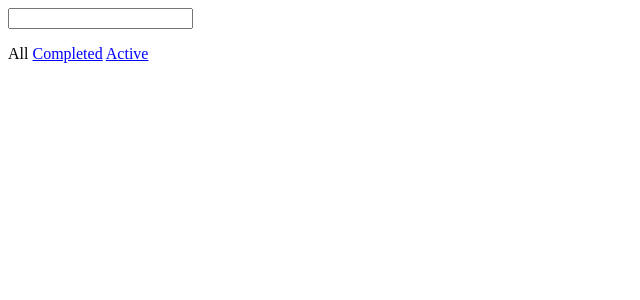
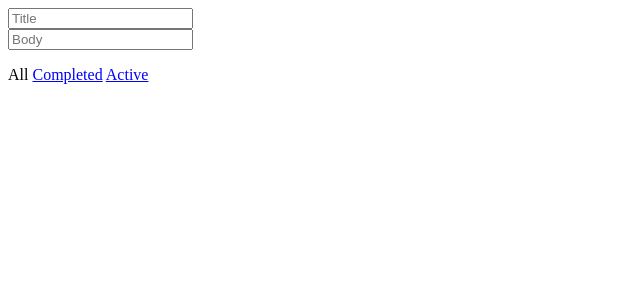
Before and after one commit to erikmccomb/react_blog, a React (Create React App) app: page / in a window 1280 px wide. Shown: the top 300 px of the page, without its empty margins (0-640 px from the left). Built offline with nearby package versions, Linux system fonts and the light colour scheme.

Commit message:
Two entry form boxes, no longer submitting

```diff
--- a/src/components/Entry.js
+++ b/src/components/Entry.js
@@ -12,7 +12,7 @@ const styles = {
   }
 }
 
-const Entry = ( {id, name, complete, dispatch} ) => (
+const Entry = ( {id, title, description, complete, dispatch} ) => (
   <li onClick={ () => dispatch(toggleEntry(id)) }
   // if complete true, it will combine styles.entry with styles.complete,
   // otherwise, just a regular styling will be used.
@@ -22,7 +22,7 @@ const Entry = ( {id, name, complete, dispatch} ) => (
       ...styles.entry
     }
     : styles.entry}>
-    {name}
+    {title}
   </li>
 )
 
--- a/src/components/EntryForm.js
+++ b/src/components/EntryForm.js
@@ -6,20 +6,31 @@ import {addEntry} from '../actions/entries';
 // Class because the form will have state
 class EntryForm extends React.Component {
   state = {
-    name: ''
+    title: ''
+  }
+
+  onTitleChange = (e) => {
+    this.setState({title: e.target.value});
   }
 
   onChange = (e) => {
-    this.setState({name: e.target.value});
+    this.setState({title: e.target.value});
   }
+
+  onChange = (e) => {
+    this.setState({title: e.target.value});
+  }
+
   handleSubmit = (e) => {
     // stop the form from behaving as a form, and use the below JS instead.
     e.preventDefault();
-    // Get name from input
-    let name = this.state.name;
+    // Get title from input
+    let title = this.state.title;
+    let description = this.state.description;
     let {dispatch, id} = this.props;
     let entry = {
-      name,
+      title,
+      description,
       id,
       complete: false
     }
@@ -27,13 +38,15 @@ class EntryForm extends React.Component {
     dispatch(addEntry(entry));
     dispatch(incId())
     // Clear input
-    this.setState({name: ''})
+    this.setState({title: '', description: ''})
   }
 
   render() {
     return (
       <form onSubmit={this.handleSubmit}>
-        <input value ={this.state.name} onChange={this.onChange}/>
+        <input value ={this.state.title} onChange={this.onTitleChange} placeholder={'Title'}/>
+        <br/>
+        <input value ={this.state.description} onChange={this.onDescriptionChange} placeholder={'Body'}/>
       </form>
     )
   }
```
